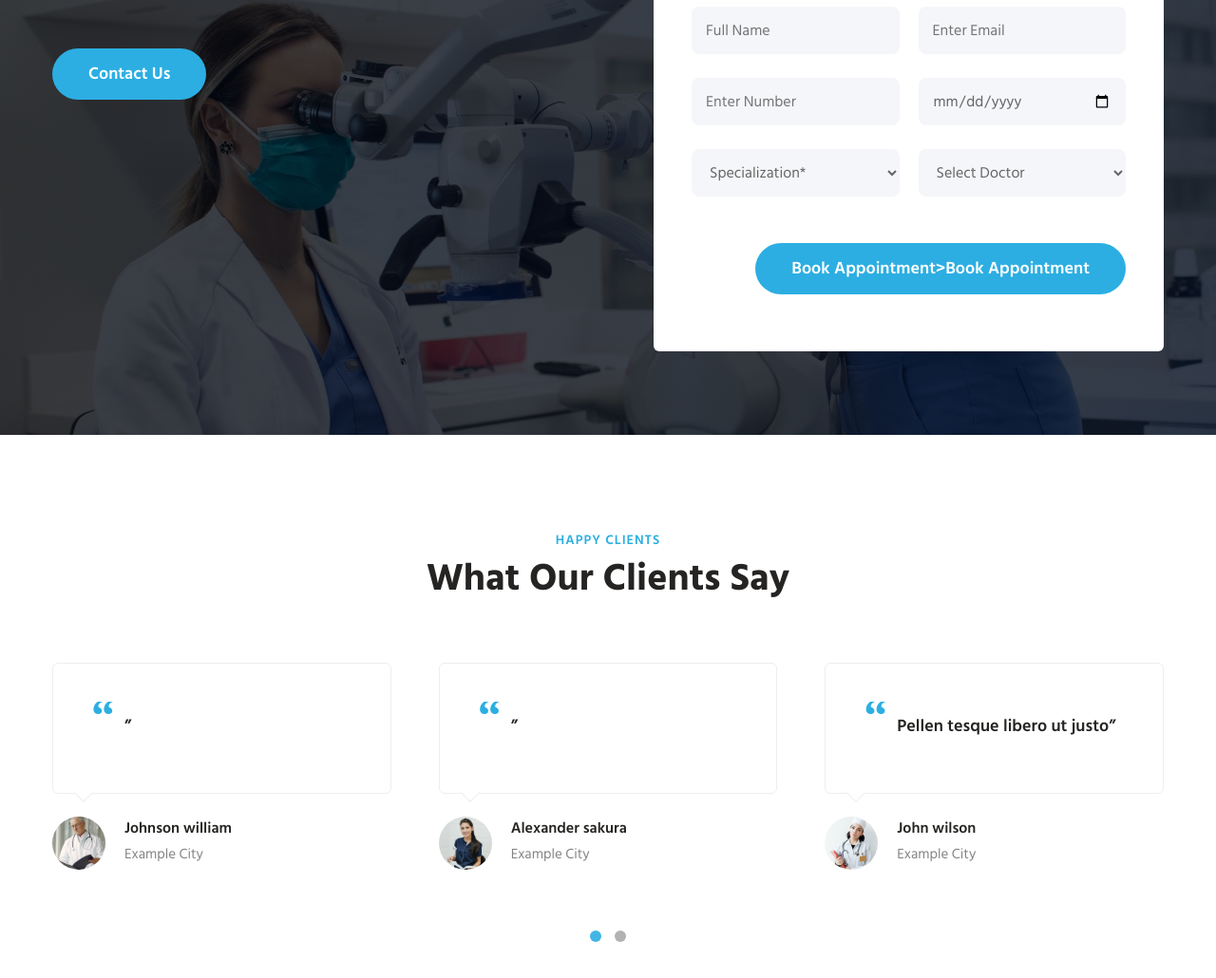
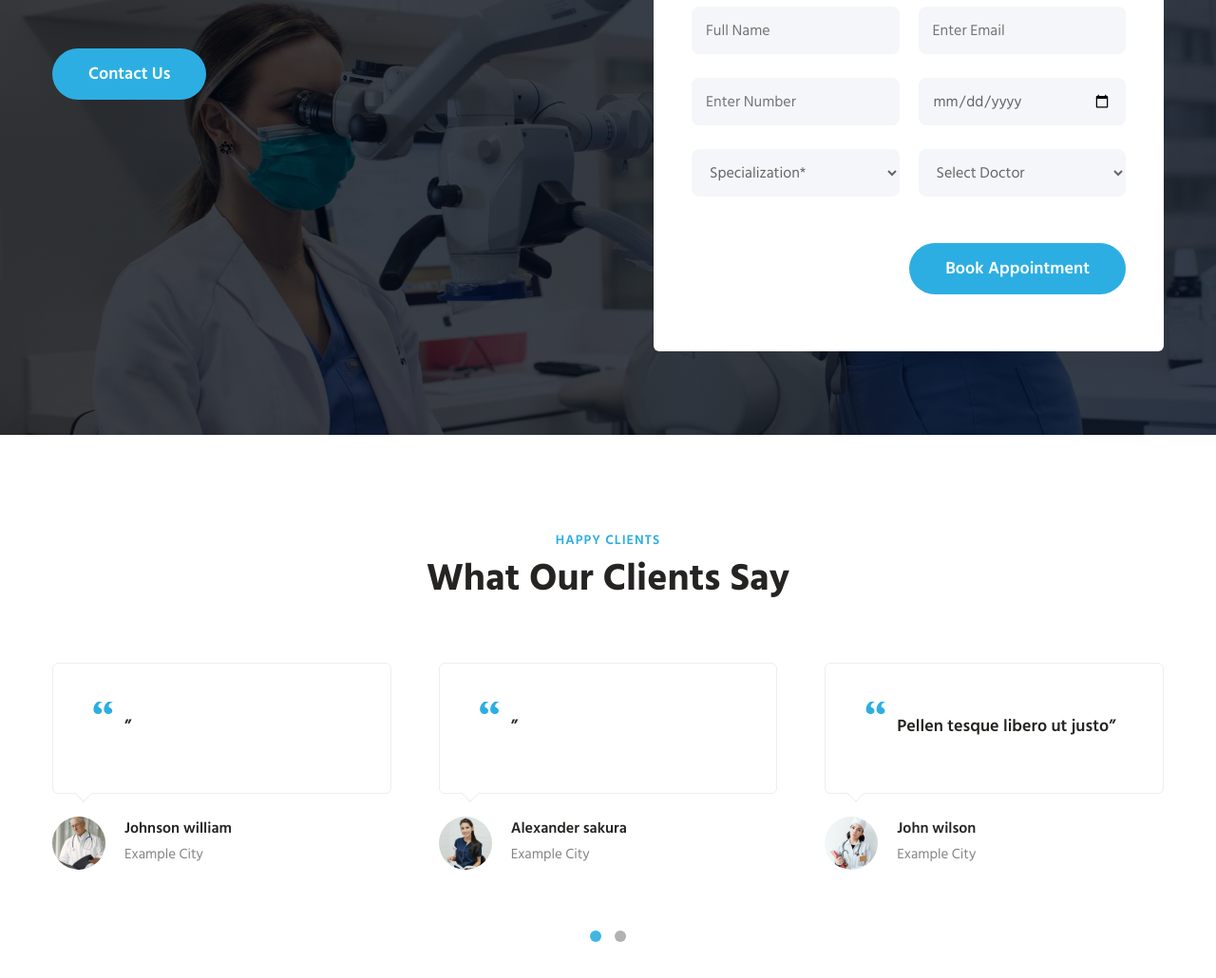
Before and after one commit to sovanmohan/Medick, a plain HTML site: page index.html in a window 1280 px wide. Shown: the part 4022-5052 px from the top of the page at 95% size. Drawn offline with Linux system fonts and the light colour scheme.

Commit message:
Update index.html

```diff
--- a/index.html
+++ b/index.html
@@ -520,7 +520,7 @@ Author URL: http://w3layouts.com
 
                 </div>
                 <div class="appointment-btn text-lg-right">
-                  <button type="submit" class="btn btn-style btn-primary mt-4" <a href="message.html">Book Appointment</a>>Book Appointment</button>
+                  <button type="submit" class="btn btn-style btn-primary mt-4" <a href="message.html">Book Appointment</a></button>
                 </div>
               </form>
             </div>
```
